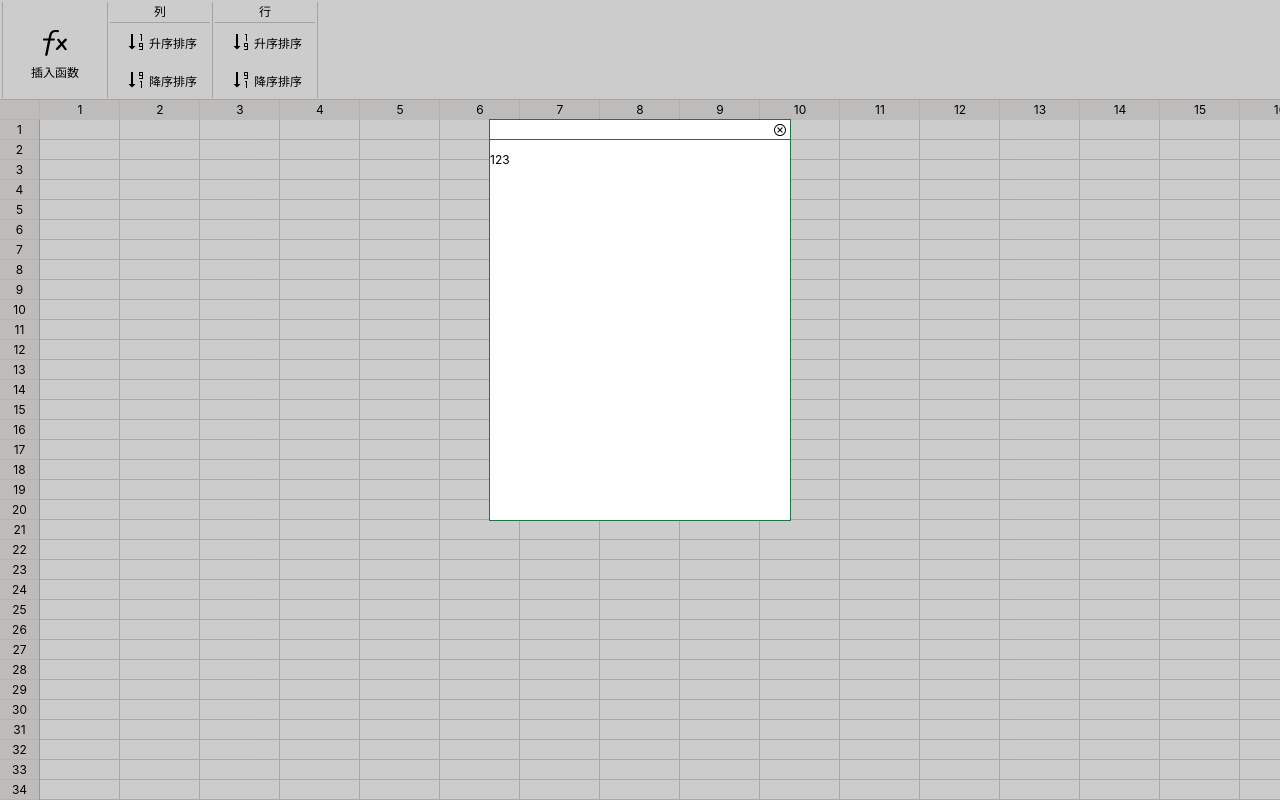
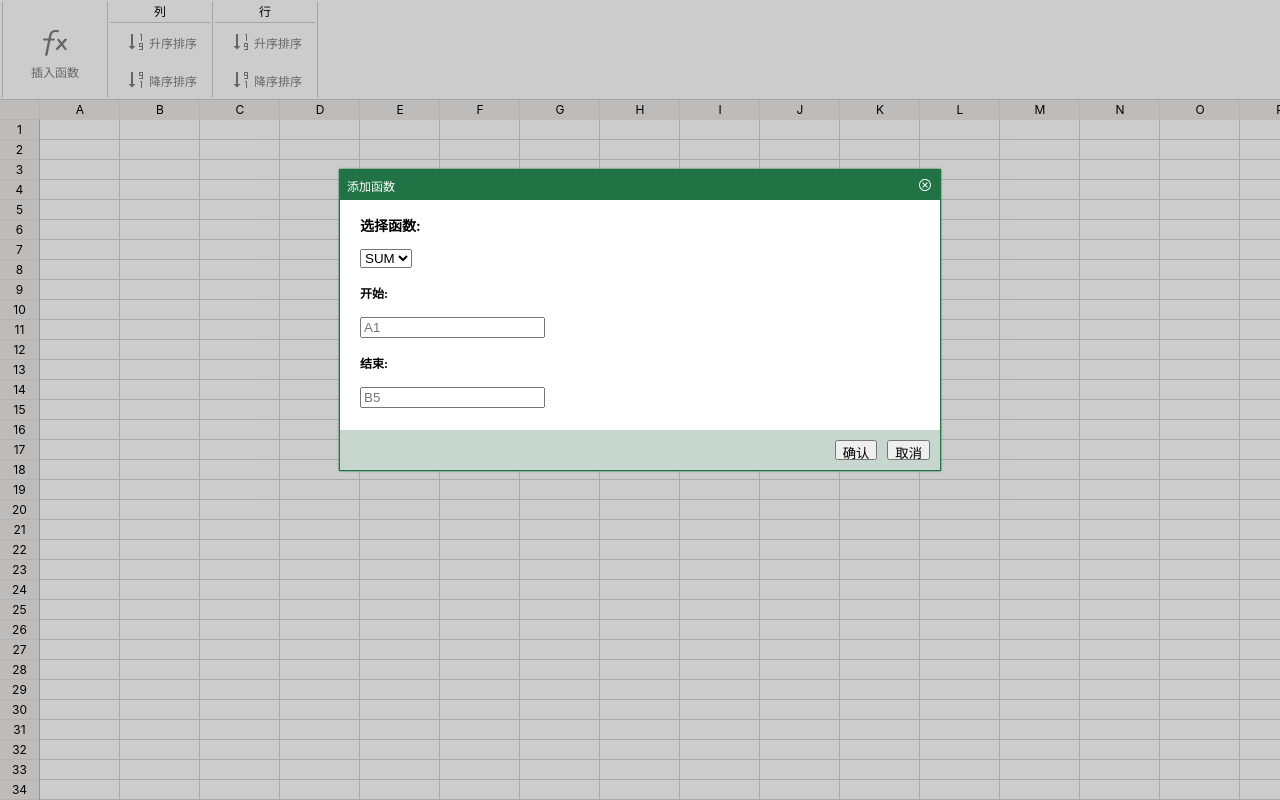
Before and after one commit to heruiwoniou/excel-editor, a React app: page / in a window 1280 px wide. Both pictures are taken after a click on the element "插入函数". Built offline with nearby package versions, Linux system fonts and the light colour scheme.

Commit message:
add the function setting form

```diff
--- a/package.json
+++ b/package.json
@@ -12,6 +12,7 @@
     "@types/react": "16.8.23",
     "@types/react-dom": "16.8.4",
     "@types/styled-components": "^4.1.18",
+    "@types/yup": "^0.26.22",
     "@typescript-eslint/eslint-plugin": "1.6.0",
     "@typescript-eslint/parser": "1.6.0",
     "babel-eslint": "10.0.1",
@@ -34,6 +35,7 @@
     "eslint-plugin-react": "7.12.4",
     "eslint-plugin-react-hooks": "^1.5.0",
     "file-loader": "3.0.1",
+    "formik": "^1.5.8",
     "fs-extra": "7.0.1",
     "html-webpack-plugin": "4.0.0-beta.5",
     "identity-obj-proxy": "3.0.0",
@@ -67,7 +69,8 @@
     "webpack": "4.29.6",
     "webpack-dev-server": "3.2.1",
     "webpack-manifest-plugin": "2.0.4",
-    "workbox-webpack-plugin": "4.2.0"
+    "workbox-webpack-plugin": "4.2.0",
+    "yup": "^0.27.0"
   },
   "scripts": {
     "start": "node scripts/start.js",
--- a/src/ExcelEditor/Component/HeaderHorizontal.tsx
+++ b/src/ExcelEditor/Component/HeaderHorizontal.tsx
@@ -7,7 +7,7 @@ import {
   HeaderHorizontalSize,
   SheetCellsCount
 } from "../Constants";
-import { defaultScrollWidth } from "../../common/utils";
+import { defaultScrollWidth, toName } from "../../common/utils";
 import PlaceHolder from "./PlaceHolder";
 import HeaderCell from "./HeaderCell";
 
@@ -23,9 +23,7 @@ const HeaderHorizontal: FunctionComponent<IHeaderHorizontalProps> = ({
   headerRef,
   pageHorizontalIndex,
   perLoadHorizontalCount,
-  rearLoadHorizontalCount,
-  selectionStart,
-  selectionEnd
+  rearLoadHorizontalCount
 }) => {
   return (
     <HeaderHorizontalContainer>
@@ -69,7 +67,7 @@ const HeaderHorizontal: FunctionComponent<IHeaderHorizontalProps> = ({
                               key={`horizontal-header-cell-${keyIndex}`}
                               className={`horizontal-header-cell-${keyIndex}`}
                               type={DirectionType.Horizontal}
-                              value={`${keyIndex}`}
+                              value={toName(keyIndex)}
                             />
                           );
                         })}
@@ -89,7 +87,7 @@ const HeaderHorizontal: FunctionComponent<IHeaderHorizontalProps> = ({
                     key={`horizontal-header-cell-${keyIndex}`}
                     className={`horizontal-header-cell-${keyIndex}`}
                     type={DirectionType.Horizontal}
-                    value={`${keyIndex}`}
+                    value={toName(keyIndex)}
                   />
                 );
               })}
@@ -113,7 +111,7 @@ const HeaderHorizontal: FunctionComponent<IHeaderHorizontalProps> = ({
                             key={`horizontal-header-cell-${keyIndex}`}
                             className={`horizontal-header-cell-${keyIndex}`}
                             type={DirectionType.Horizontal}
-                            value={`${keyIndex}`}
+                            value={toName(keyIndex)}
                           />
                         );
                       })}
--- a/src/ExcelEditor/Component/Modal.tsx
+++ b/src/ExcelEditor/Component/Modal.tsx
@@ -1,4 +1,4 @@
-import React, { FunctionComponent, useEffect } from "react";
+import React, { FunctionComponent, useEffect, useCallback } from "react";
 import ReactDom from "react-dom";
 import styled, { css } from "styled-components";
 import close from "../../assets/close.svg";
@@ -6,6 +6,7 @@ import close from "../../assets/close.svg";
 interface IModalProps {
   width?: number;
   height?: number;
+  title: string;
 }
 
 interface IModalActions {
@@ -31,28 +32,44 @@ const Modal: FunctionComponent<
   > &
     IModalProps &
     IModalActions
-> = ({
+> = React.memo(
+  ({
     children,
-  width = 300,
-  height = 400,
+    width = 800,
+    height = 600,
+    title,
     onClose = () => {},
     onSure = () => {}
   }) => {
+    const onCloseHanlder = useCallback(() => {
+      onClose && onClose();
+    }, [onClose]);
+    const onSureHanlder = useCallback(() => {
+      onSure && onSure();
+    }, [onSure]);
     return (
       <Portal>
         <ModalBackGround>
           <ModalPosition>
             <ModalBox width={width} height={height}>
               <ModalHeader>
-              <CloseButton />
+                <ModalTitle>{title}</ModalTitle>
+                <CloseButton onClick={onCloseHanlder} />
               </ModalHeader>
-            {children}
+              <ModalBody>{children}</ModalBody>
+              <ModalFooter>
+                <ModalSureButton onClick={onSureHanlder}>确认</ModalSureButton>
+                <ModalCloseButton onClick={onCloseHanlder}>
+                  取消
+                </ModalCloseButton>
+              </ModalFooter>
             </ModalBox>
           </ModalPosition>
         </ModalBackGround>
       </Portal>
     );
-};
+  }
+);
 
 export default Modal;
 
@@ -80,6 +97,9 @@ const ModalBox: any = styled.div<IModalProps>`
   `}
   background: white;
   border: 1px solid #217346;
+  display: flex;
+  flex-direction: column;
+  box-shadow: 0 0 2px #217346;
 `;
 const CloseButton: any = styled.img.attrs({
   src: close
@@ -88,10 +108,38 @@ const CloseButton: any = styled.img.attrs({
   width: 16px;
   cursor: pointer;
 `;
+const ModalTitle: any = styled.div`
+  flex: 1;
+  color: white;
+`;
 const ModalHeader: any = styled.div`
-  height: 20px;
-  padding: 2px;
-  text-align: right;
+  height: 30px;
+  padding: 7px;
   box-sizing: border-box;
   border-bottom: 1px solid #217346;
+  background: #217346;
+  display: flex;
 `;
+
+const ModalFooter: any = styled.div`
+  height: 40px;
+  background: #c7d6ce;
+  text-align: right;
+  padding: 10px;
+  box-sizing: border-box;
+  button {
+    margin-left: 10px;
+  }
+`;
+
+const ModalBody: any = styled.div`
+  flex: 1;
+  overflow: auto;
+`;
+
+const ModalCloseButton: any = styled.button`
+  height: 20px;
+`;
+const ModalSureButton: any = styled.button`
+  height: 20px;
+`;
--- a/src/ExcelEditor/Component/Toolbar.tsx
+++ b/src/ExcelEditor/Component/Toolbar.tsx
@@ -13,8 +13,7 @@ export interface IToolbarProps {
 export interface IPluginProps extends IToolbarProps {
   action: (
     pluginType: PLUGIN_TYPE,
-    pluginAction: PLUGIN_ACTION,
-    extra?: { [key: string]: any }
+    pluginAction: PLUGIN_ACTION
   ) => (e: MouseEvent) => void;
 }
 
@@ -30,13 +29,12 @@ const Toolbar: FunctionComponent<IToolbarProps> = ({
   ] = useStore();
 
   const action = useCallback(
-    (pluginType, pluginAction, extra) => (e: MouseEvent) => {
+    (pluginType, pluginAction) => (e: MouseEvent) => {
       dispatch({
         type: ActionType.PluginAction,
         payload: {
           pluginType,
           pluginAction,
-          extra,
           selection
         }
       });
--- a/src/ExcelEditor/Plugin/ColSort.tsx
+++ b/src/ExcelEditor/Plugin/ColSort.tsx
@@ -13,15 +13,13 @@ import {
 import { PLUGIN_TYPE } from "../Plugin";
 import { IState, IAction, IData } from "../Store";
 
-const getDisable = ({ isInputMode }: IPluginProps) => {
-  return isInputMode;
-};
+
 
 const state = {};
 
 export type pluginaction = "COL_SORT_DEFAULT_ACTION" | "COL_SORT_DEFAULT_ACTION_DESC"
 
-const action = {
+const actions = {
   COL_SORT_DEFAULT_ACTION: "COL_SORT_DEFAULT_ACTION",
   COL_SORT_DEFAULT_ACTION_DESC: "COL_SORT_DEFAULT_ACTION_DESC"
 };
@@ -53,7 +51,7 @@ const reducer = (
       value && colarr.push(value);
     }
     colarr = _.sortBy(colarr, ["value"]);
-    if (pluginAction === action.COL_SORT_DEFAULT_ACTION_DESC) {
+    if (pluginAction === actions.COL_SORT_DEFAULT_ACTION_DESC) {
       colarr.reverse();
     }
     arr.push(colarr);
@@ -77,6 +75,10 @@ const reducer = (
   };
 };
 
+const getDisable = ({ isInputMode, selection }: IPluginProps) => {
+  return isInputMode || selection![0] === -1;
+};
+
 const Component: FunctionComponent<IPluginProps> = props => {
   const isDisable = getDisable(props);
   return (
@@ -86,7 +88,7 @@ const Component: FunctionComponent<IPluginProps> = props => {
         disable={isDisable}
         onClick={props.action(
           PLUGIN_TYPE.COL_SORT,
-          action.COL_SORT_DEFAULT_ACTION
+          actions.COL_SORT_DEFAULT_ACTION
         )}
       >
         <IconsContainer size={[16, 16]}>
@@ -98,7 +100,7 @@ const Component: FunctionComponent<IPluginProps> = props => {
         disable={isDisable}
         onClick={props.action(
           PLUGIN_TYPE.COL_SORT,
-          action.COL_SORT_DEFAULT_ACTION_DESC
+          actions.COL_SORT_DEFAULT_ACTION_DESC
         )}
       >
         <IconsContainer size={[16, 16]}>
@@ -114,5 +116,5 @@ export default {
   Component,
   state,
   reducer,
-  action
+  actions
 };
--- a/src/ExcelEditor/Plugin/Function.tsx
+++ b/src/ExcelEditor/Plugin/Function.tsx
@@ -1,4 +1,7 @@
-import React, { FunctionComponent } from "react";
+import React, { FunctionComponent, useCallback, useRef, useMemo } from "react";
+import styled from "styled-components";
+import { Formik, FormikProps, FormikValues, Field, ErrorMessage } from "formik";
+import * as Yup from "yup";
 
 import pluginFunction from "../../assets/plugin-function.svg";
 import {
@@ -7,53 +10,103 @@ import {
   IconsImage,
   IPluginProps
 } from "../Component/Toolbar";
-import { IState, IAction } from "../Store";
+import useStore, { IState, IAction, ActionType } from "../Store";
 import { PLUGIN_TYPE } from ".";
 import Modal from "../Component/Modal";
-import useStore from "../Store";
+import { ISelection } from "../Component/Selection";
 
-const getDisable = ({ isInputMode }: IPluginProps) => {
-  return isInputMode;
+export type IStateBase = {
+  functionstate?: {
+    selection?: ISelection;
+    openDialog?: boolean;
+  };
 };
+
+const emptySelection: ISelection = [-1, -1, -1, -1];
 
 const state = {
   functionstate: {
-    openDialog: false
+    openDialog: false,
+    selection: emptySelection
   }
 };
 
 export type pluginaction = "FUNCTION_DEFAULT_ACTION";
 
-const action = {
-  FUNCTION_DEFAULT_ACTION: "FUNCTION_DEFAULT_ACTION"
+const actions = {
+  FUNCTION_DEFAULT_ACTION: "FUNCTION_DEFAULT_ACTION",
+  FUNCTION_CLOSE_MODAL_ACTION: "FUNCTION_CLOSE_MODAL_ACTION"
 };
 
-const reducer = (
-  state: IState,
-  {
-    payload: {
-      pluginAction,
-      selection: [startRowIndex, startCellIndex, endRowIndex, endCellIndex]
-    }
-  }: IAction
-) => {
-  switch (pluginAction) {
-    case action.FUNCTION_DEFAULT_ACTION:
-      return { ...state, functionstate: { openDialog: true } };
+const reducer = (state: IState, { payload }: IAction) => {
+  switch (payload.pluginAction) {
+    case actions.FUNCTION_DEFAULT_ACTION:
+      return {
+        ...state,
+        settings: {
+          ...state.settings,
+          disablekeyboardMonitoring: true
+        },
+        functionstate: { openDialog: true, selection: payload.selection }
+      };
+    case actions.FUNCTION_CLOSE_MODAL_ACTION:
+      return {
+        ...state,
+        settings: {
+          ...state.settings,
+          disablekeyboardMonitoring: false
+        },
+        functionstate: { openDialog: false, selection: emptySelection }
+      };
   }
   return state;
 };
 
+const getDisable = ({ isInputMode, selection }: IPluginProps) => {
+  return isInputMode || selection![0] === -1;
+};
+
+const schema = Yup.object().shape({
+  begin: Yup.string()
+    .matches(/^[A-Z]+[1-9]+[0-9]*$/, "格式错误 (A1,B2, AA1, ...)")
+    .required("必填项"),
+  end: Yup.string()
+    .matches(/^[A-Z]+[1-9]+[0-9]*$/, "格式错误 (A1,B2, AA1, ...)")
+    .required("必填项")
+});
+
+const initialValues = { type: "sum", begin: "", end: "" };
+
 const Component: FunctionComponent<IPluginProps> = props => {
   const isDisable = getDisable(props);
-  const [state] = useStore();
+  const formRef = useRef<Formik>(null);
+  const [state, dispath] = useStore();
+
+  const openDialog = state.functionstate!.openDialog;
+  const onClose = useCallback(() => {
+    dispath({
+      type: ActionType.PluginAction,
+      payload: {
+        pluginType: PLUGIN_TYPE.FUNCTION,
+        pluginAction: actions.FUNCTION_CLOSE_MODAL_ACTION
+      }
+    });
+  }, [dispath]);
+  const onSure = useCallback(() => {
+    if (formRef.current) {
+      formRef.current.submitForm();
+    }
+  }, []);
+  const onSumbit = useCallback((values, actions) => {
+    debugger;
+  }, []);
   return (
     <>
       <ToolbarCell
         disable={isDisable}
         onClick={props.action(
           PLUGIN_TYPE.FUNCTION,
-          action.FUNCTION_DEFAULT_ACTION
+          actions.FUNCTION_DEFAULT_ACTION
         )}
       >
         <IconsContainer size={[32, 32]}>
@@ -61,18 +114,64 @@ const Component: FunctionComponent<IPluginProps> = props => {
         </IconsContainer>
         插入函数
       </ToolbarCell>
-      {state.functionstate.openDialog && (
-        <Modal>
-          <p>123</p>
+      {openDialog && (
+        <Modal
+          title="添加函数"
+          height={300}
+          width={600}
+          onClose={onClose}
+          onSure={onSure}
+        >
+          <ModalContent>
+            <Formik
+              ref={formRef}
+              initialValues={initialValues}
+              onSubmit={onSumbit}
+              validationSchema={schema}
+            >
+              {(props: FormikProps<FormikValues>) => (
+                <form onSubmit={props.handleSubmit}>
+                  <h3>选择函数:</h3>
+                  <Field component="select" name="type">
+                    <option value="sum">SUM</option>
+                  </Field>
+                  <div>
+                    <h4>开始:</h4>
+                    <Field type="text" name="begin" placeholder="A1" />
+                    <ErrorContainer>
+                      <ErrorMessage name="begin" />
+                    </ErrorContainer>
+                  </div>
+                  <div>
+                    <h4>结束:</h4>
+                    <Field type="text" name="end" placeholder="B5" />
+                    <ErrorContainer>
+                      <ErrorMessage name="end" />
+                    </ErrorContainer>
+                  </div>
+                </form>
+              )}
+            </Formik>
+          </ModalContent>
         </Modal>
       )}
     </>
   );
 };
 
+const ModalContent: any = styled.div`
+  padding: 1px 20px;
+  overflow-y: auto;
+`;
+
+const ErrorContainer: any = styled.span`
+  color: red;
+  margin-left: 10px;
+`;
+
 export default {
   Component,
   reducer,
   state,
-  action
+  actions
 };
--- a/src/ExcelEditor/Plugin/RowSort.tsx
+++ b/src/ExcelEditor/Plugin/RowSort.tsx
@@ -13,15 +13,11 @@ import {
 import { PLUGIN_TYPE } from "../Plugin";
 import { IState, IAction, IData } from "../Store";
 
-const getDisable = ({ isInputMode }: IPluginProps) => {
-  return isInputMode;
-};
-
 const state = {};
 
 export type pluginaction = "ROW_SORT_DEFAULT_ACTION" | "ROW_SORT_DEFAULT_ACTION_DESC"
 
-const action = {
+const actions = {
   ROW_SORT_DEFAULT_ACTION: "ROW_SORT_DEFAULT_ACTION",
   ROW_SORT_DEFAULT_ACTION_DESC: "ROW_SORT_DEFAULT_ACTION_DESC"
 };
@@ -53,7 +49,7 @@ const reducer = (
       value && rowarr.push(value);
     }
     rowarr = _.sortBy(rowarr, ['value']);
-    if (pluginAction === action.ROW_SORT_DEFAULT_ACTION_DESC) {
+    if (pluginAction === actions.ROW_SORT_DEFAULT_ACTION_DESC) {
       rowarr.reverse();
     }
     arr.push(rowarr);
@@ -77,6 +73,10 @@ const reducer = (
   };
 };
 
+const getDisable = ({ isInputMode, selection }: IPluginProps) => {
+  return isInputMode || selection![0] === -1;
+};
+
 const Component: FunctionComponent<IPluginProps> = props => {
   const isDisable = getDisable(props);
   return (
@@ -84,7 +84,7 @@ const Component: FunctionComponent<IPluginProps> = props => {
       <ToolbarCellContainerHeader>行</ToolbarCellContainerHeader>
       <ToolbarCell
         disable={isDisable}
-        onClick={props.action(PLUGIN_TYPE.ROW_SORT, action.ROW_SORT_DEFAULT_ACTION)}
+        onClick={props.action(PLUGIN_TYPE.ROW_SORT, actions.ROW_SORT_DEFAULT_ACTION)}
       >
         <IconsContainer size={[16, 16]}>
           <IconsImage src={pluginSortAsc} />
@@ -93,7 +93,7 @@ const Component: FunctionComponent<IPluginProps> = props => {
       </ToolbarCell>
       <ToolbarCell
         disable={isDisable}
-        onClick={props.action(PLUGIN_TYPE.ROW_SORT, action.ROW_SORT_DEFAULT_ACTION_DESC)}
+        onClick={props.action(PLUGIN_TYPE.ROW_SORT, actions.ROW_SORT_DEFAULT_ACTION_DESC)}
       >
         <IconsContainer size={[16, 16]}>
           <IconsImage src={pluginSortDesc} />
@@ -108,5 +108,5 @@ export default {
   Component,
   state,
   reducer,
-  action
+  actions
 };
--- a/src/ExcelEditor/Plugin/index.ts
+++ b/src/ExcelEditor/Plugin/index.ts
@@ -1,6 +1,7 @@
 import {
   default as PluginFunction,
-  pluginaction as FunctionAction
+  pluginaction as FunctionAction,
+  IStateBase as IFuntionStateBase
 } from "./Function";
 import {
   default as PluginColSort,
@@ -17,6 +18,8 @@ export enum PLUGIN_TYPE {
   ROW_SORT = "rowsort"
 }
 
+export type IPluginState = IFuntionStateBase;
+
 export type PLUGIN_ACTION =
   | FunctionAction
   | ColSortAction
--- a/src/common/utils.ts
+++ b/src/common/utils.ts
@@ -72,3 +72,28 @@ export function removeClass(el: Element | null, cls: string) {
     el.className = trim(curClass);
   }
 }
+
+const ACode = "A".charCodeAt(0);
+
+export function toIndex(columnName:string) {
+  let index = 0;
+  let charsLenght = columnName.length;
+  for(let i = 0; i < charsLenght; i++){
+    index += (columnName.charCodeAt(0) - ACode + 1) * Math.pow(26, charsLenght - i - 1);
+  }
+
+  return index;
+}
+
+export function toName(index: number) {
+  let columnName = "";
+  index--;
+  do {
+    if(columnName.length > 0) {
+      index --;
+    }
+    columnName = String.fromCharCode(index % 26 + ACode) + columnName;
+    index = (index - index % 26) / 26;
+  } while(index > 0);
+  return columnName;
+}
```
Also changed, not shown: src/ExcelEditor/Effects/modeChangeEffect.ts (+10 -3 lines), src/ExcelEditor/Store/index.tsx (+6 -3 lines), src/assets/close.svg, 1 other file (tests, documents, lock files or other folders). Lines whose indentation alone changed are shown as unchanged.
